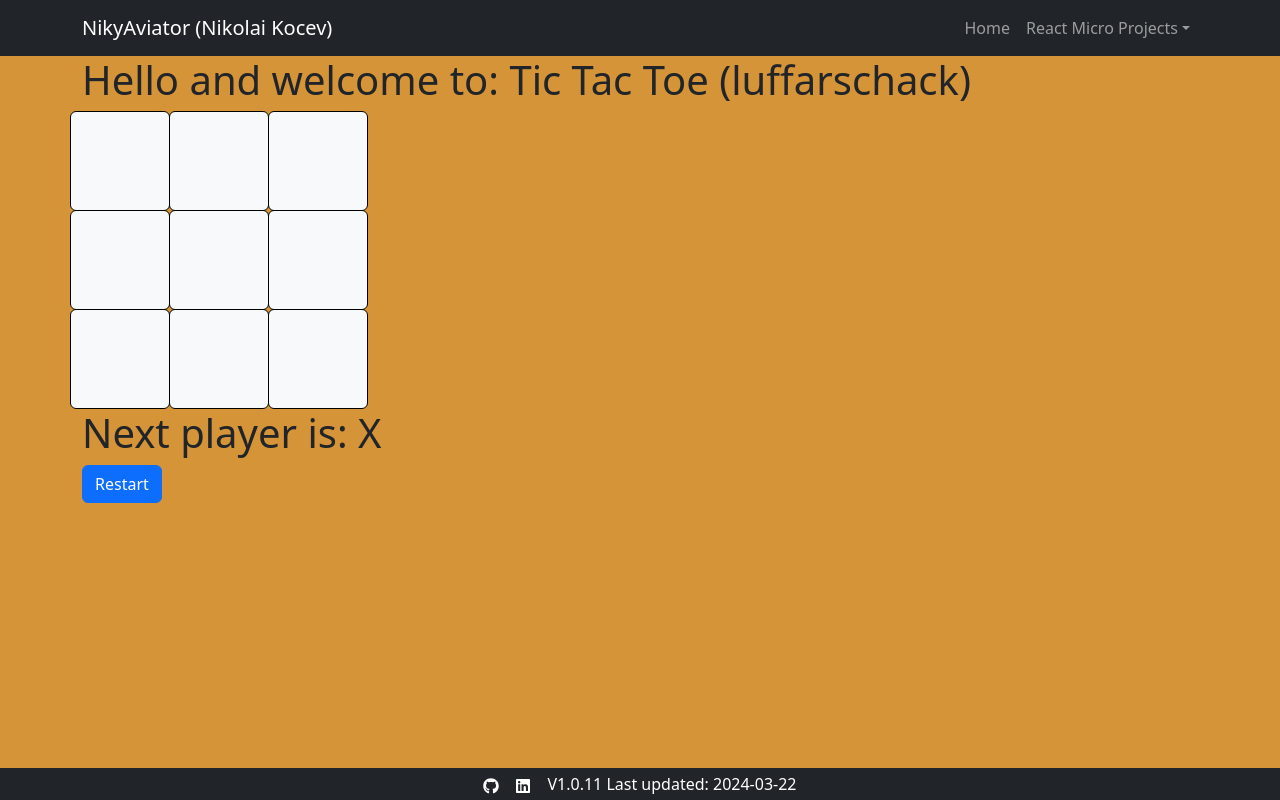
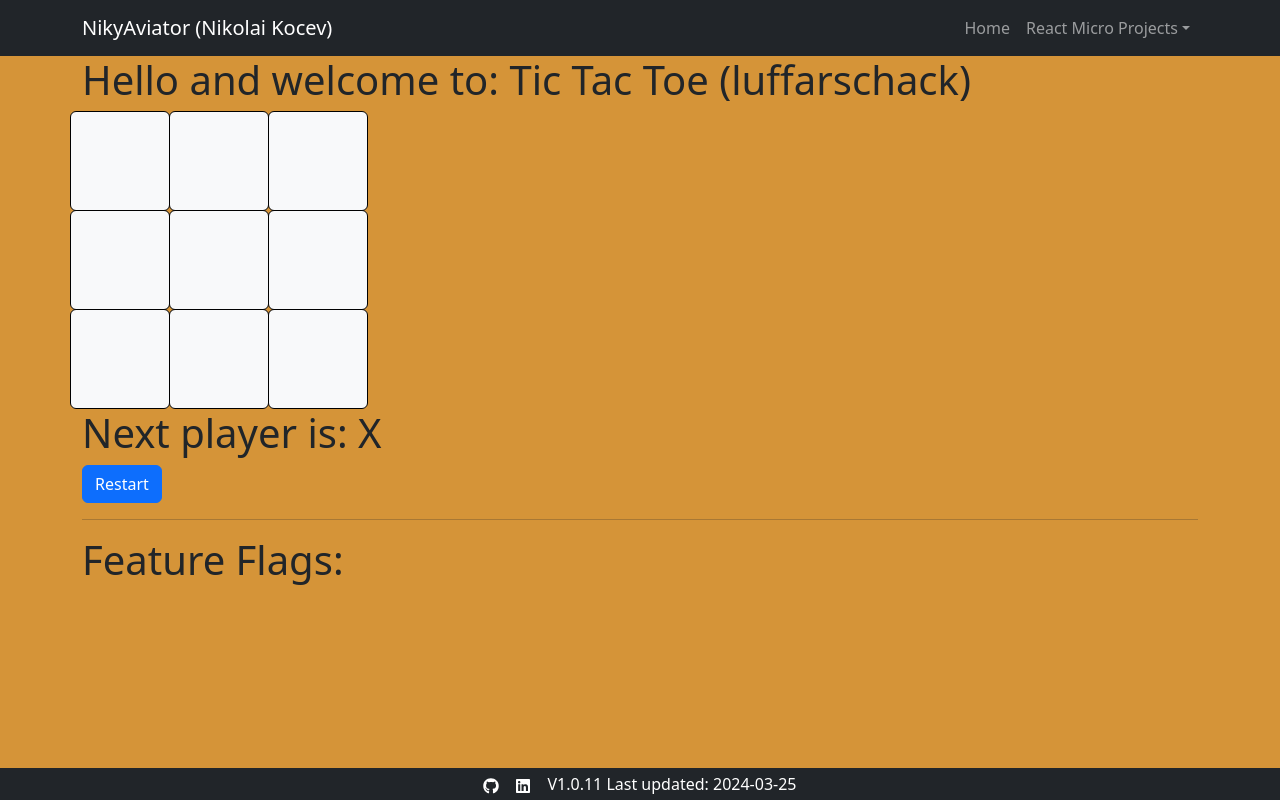
Before and after one commit to NikyAviator/nikolaikocev, a React (Vite) app in the folder frontend/: page /tictactoe in a window 1280 px wide. Built offline with nearby package versions, Linux system fonts and the light colour scheme; a web font is replaced by a local one.

Commit message:
FF mounted in TTTPage

```diff
--- a/frontend/src/Components/Footer.jsx
+++ b/frontend/src/Components/Footer.jsx
@@ -29,7 +29,7 @@ const Footer = () => {
             <FaLinkedin size='1em' />
           </a>
         </div>
-        <span className='mx-2'>V1.0.11 Last updated: 2024-03-22</span>
+        <span className='mx-2'>V1.0.11 Last updated: 2024-03-25</span>
       </div>
     </footer>
   );
--- a/frontend/src/Components/feature-flag/FeatureFlags.jsx
+++ b/frontend/src/Components/feature-flag/FeatureFlags.jsx
@@ -2,9 +2,9 @@ import '../../scss/styles.scss';
 
 const FeatureFlags = () => {
   return (
-    <div>
+    <>
       <h1>Feature Flags:</h1>
-    </div>
+    </>
   );
 };
 
--- a/frontend/src/Pages/TTTPage.jsx
+++ b/frontend/src/Pages/TTTPage.jsx
@@ -3,6 +3,7 @@ import Container from 'react-bootstrap/Container';
 import Row from 'react-bootstrap/Row';
 import Col from 'react-bootstrap/Col';
 import TicTacToe from '../Components/tic-tac-toe/TicTacToe';
+import FeatureFlags from '../Components/feature-flag/FeatureFlags';
 
 const TTTPage = () => {
   return (
@@ -13,6 +14,12 @@ const TTTPage = () => {
           <TicTacToe />
         </Col>
       </Row>
+      <hr />
+      <Row>
+        <Col>
+          <FeatureFlags />
+        </Col>
+      </Row>
     </Container>
   );
 };
```
